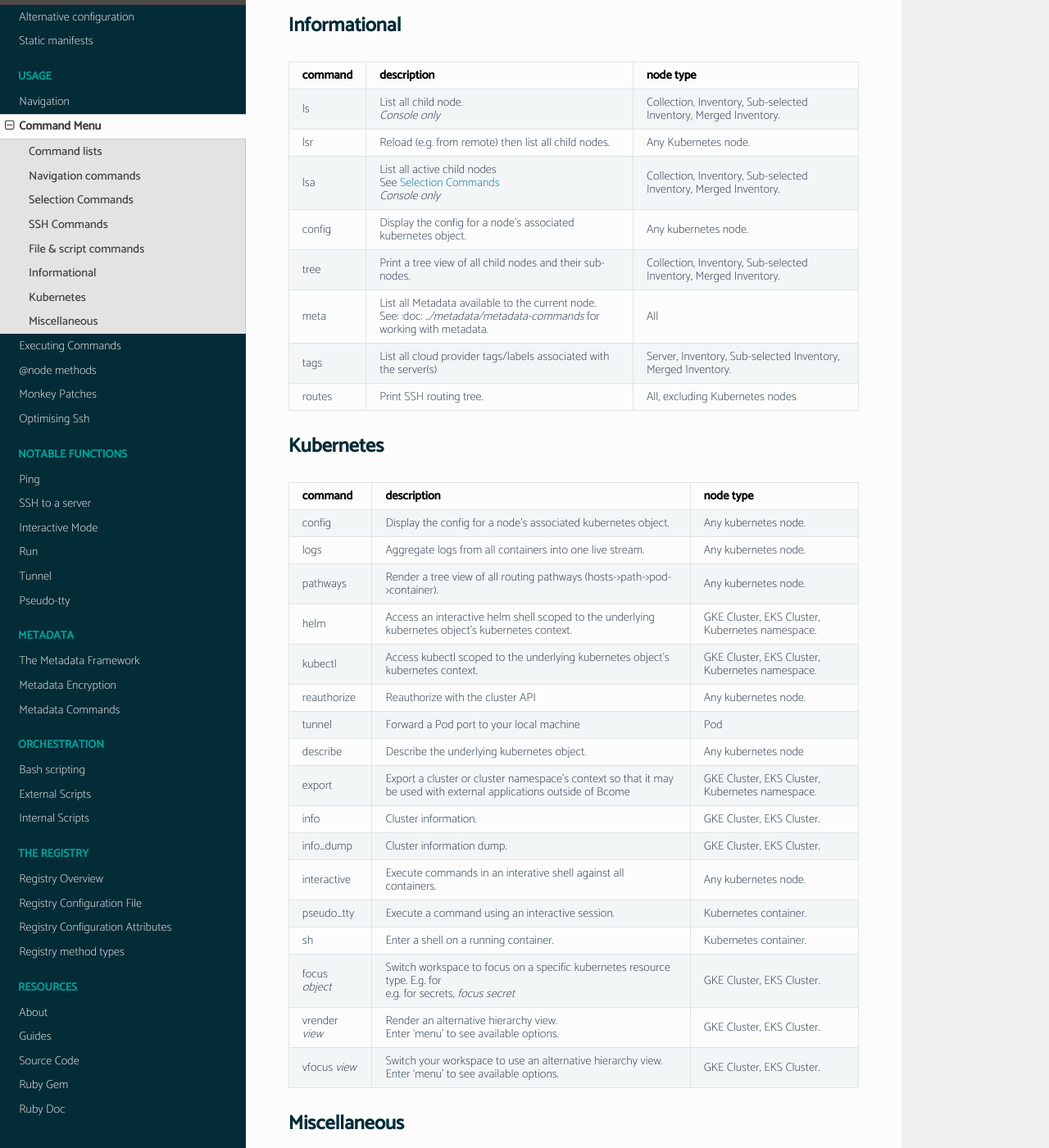
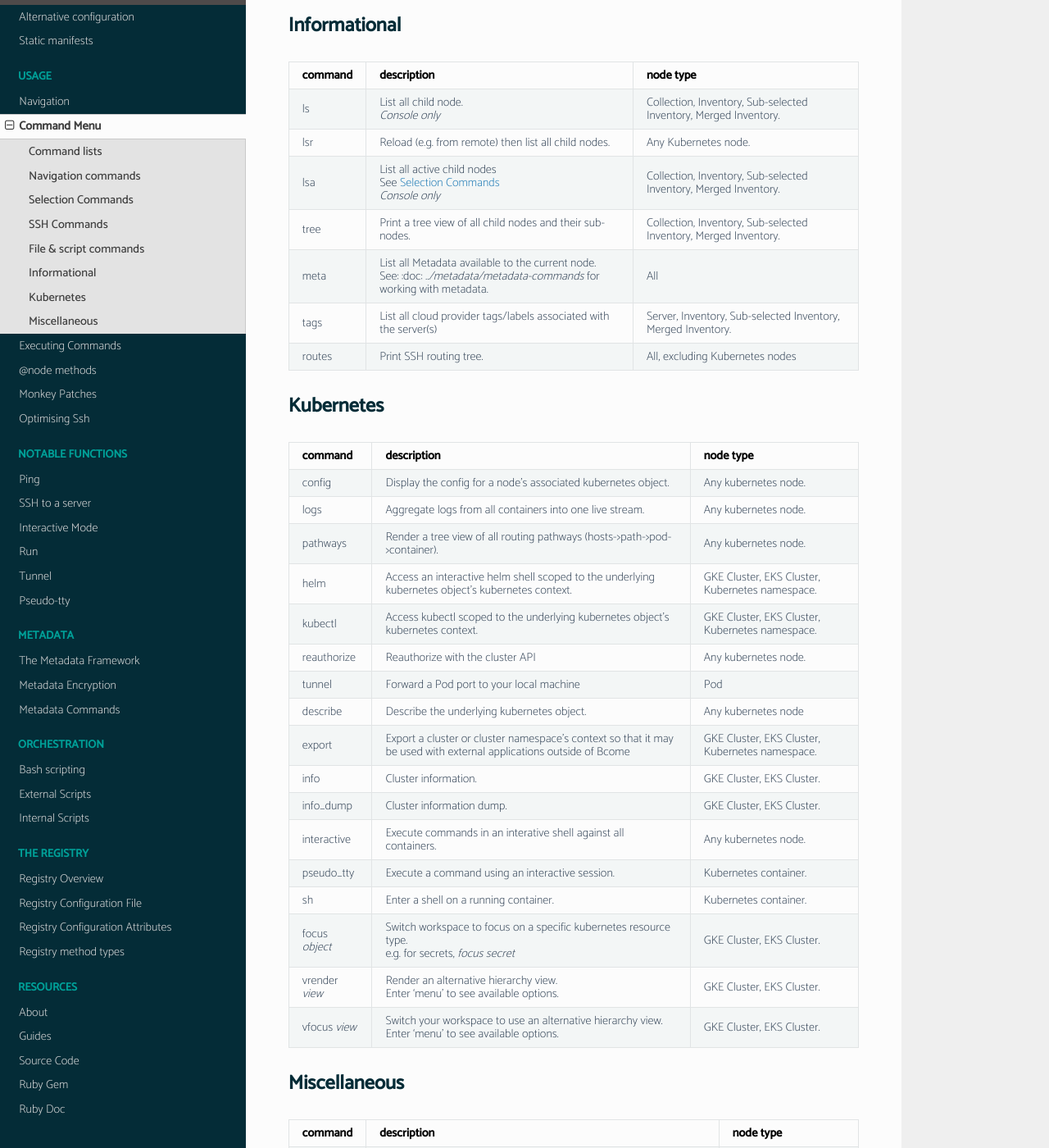
Before and after one commit to webzakimbo/bcome-read-the-docs, a Sphinx documentation site: the page built from docs/source/usage/command-menu.rst, in a window 1280 px wide and 1400 px high, scrolled down 2344 px. Shown: the whole window at 82% size. Built offline with Sphinx 7.4.7 and the Read the Docs theme 2.0.0, drawn with Linux system fonts in a browser that asks for light colours; pages that are not in the unit, such as notebooks, are missing from menus.

Commit message:
fix typo

```diff
--- a/docs/source/usage/command-menu.rst
+++ b/docs/source/usage/command-menu.rst
@@ -192,9 +192,6 @@ Informational
 |                             |                                      |                                       |
 |                             |  *Console only*                      |                                       |
 +-----------------------------+--------------------------------------+---------------------------------------+
-|  config                     |  Display the config for a node's     | Any kubernetes node.                  |
-|                             |  associated kubernetes object.       |                                       |
-+-----------------------------+--------------------------------------+---------------------------------------+
 |  tree                       |  Print a tree view of all child      | Collection, Inventory, Sub-selected   |
 |                             |  nodes and their sub-nodes.          | Inventory, Merged Inventory.          |
 +-----------------------------+--------------------------------------+---------------------------------------+
@@ -258,7 +255,7 @@ Kubernetes
 |  sh                         |  Enter a shell on a running container.   | Kubernetes container.                 |
 +-----------------------------+------------------------------------------+---------------------------------------+
 |  focus *object*             |  Switch workspace to focus on a specific | GKE Cluster, EKS Cluster.             |
-|                             |  kubernetes resource type. E.g. for      |                                       |
+|                             |  kubernetes resource type.               |                                       |
 |                             |                                          |                                       |
 |                             |  e.g. for secrets, *focus secret*        |                                       |
 +-----------------------------+------------------------------------------+---------------------------------------+
```
